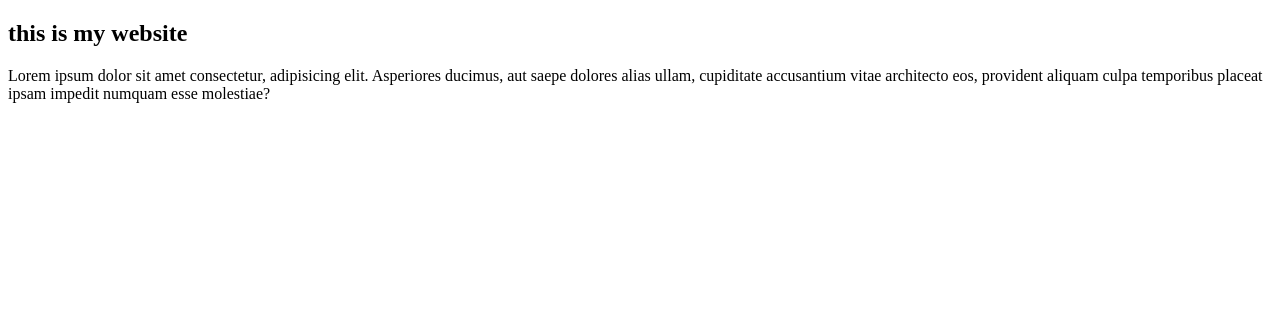
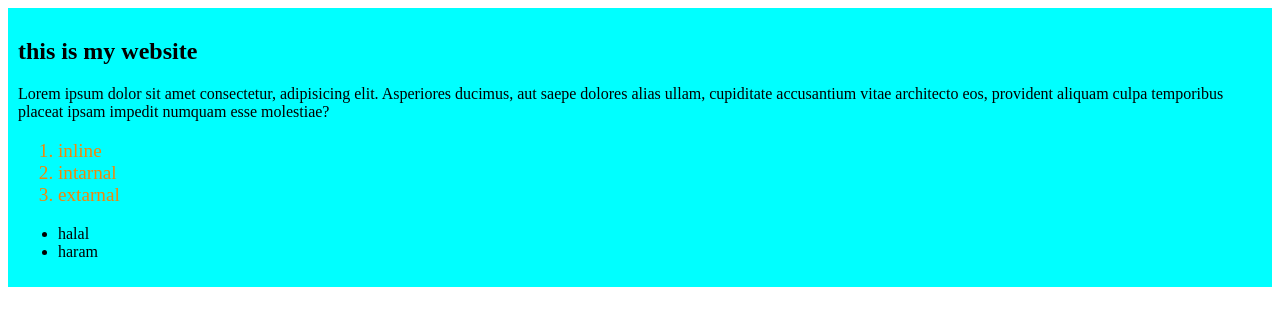
Before and after one commit to imranhowladerbdcalling-cmd/my-first-github-pro, a plain HTML site: page index.html in a window 1280 px wide. Drawn offline with Linux system fonts and the light colour scheme.

Commit message:
the first blog

```diff
--- /dev/null
+++ b/blog.css
@@ -0,0 +1,9 @@
+div{
+    background-color: aqua;
+    padding: 10px;
+
+}
+ol{
+    font-size: larger;
+    color: rgb(243, 134, 9);
+}
--- a/index.html
+++ b/index.html
@@ -4,12 +4,24 @@
     <meta charset="UTF-8">
     <meta name="viewport" content="width=device-width, initial-scale=1.0">
     <title> my website</title>
+    <link rel="stylesheet" href="blog.css">
 </head>
 <body>
     <div>
         <h2> this is my website</h2>
         <p>Lorem ipsum dolor sit amet consectetur, adipisicing elit. Asperiores ducimus, aut saepe dolores alias ullam, cupiditate accusantium vitae architecto eos, provident aliquam culpa temporibus placeat ipsam impedit numquam esse molestiae?</p>
+
+        <ol>
+            <li>inline</li>
+            <li>intarnal</li>
+            <li>extarnal</li>
+        </ol>
+        <ul>
+            <li>halal</li>
+            <li>haram</li>
+        </ul>
     </div>
+
 
 </body>
 </html>
```
